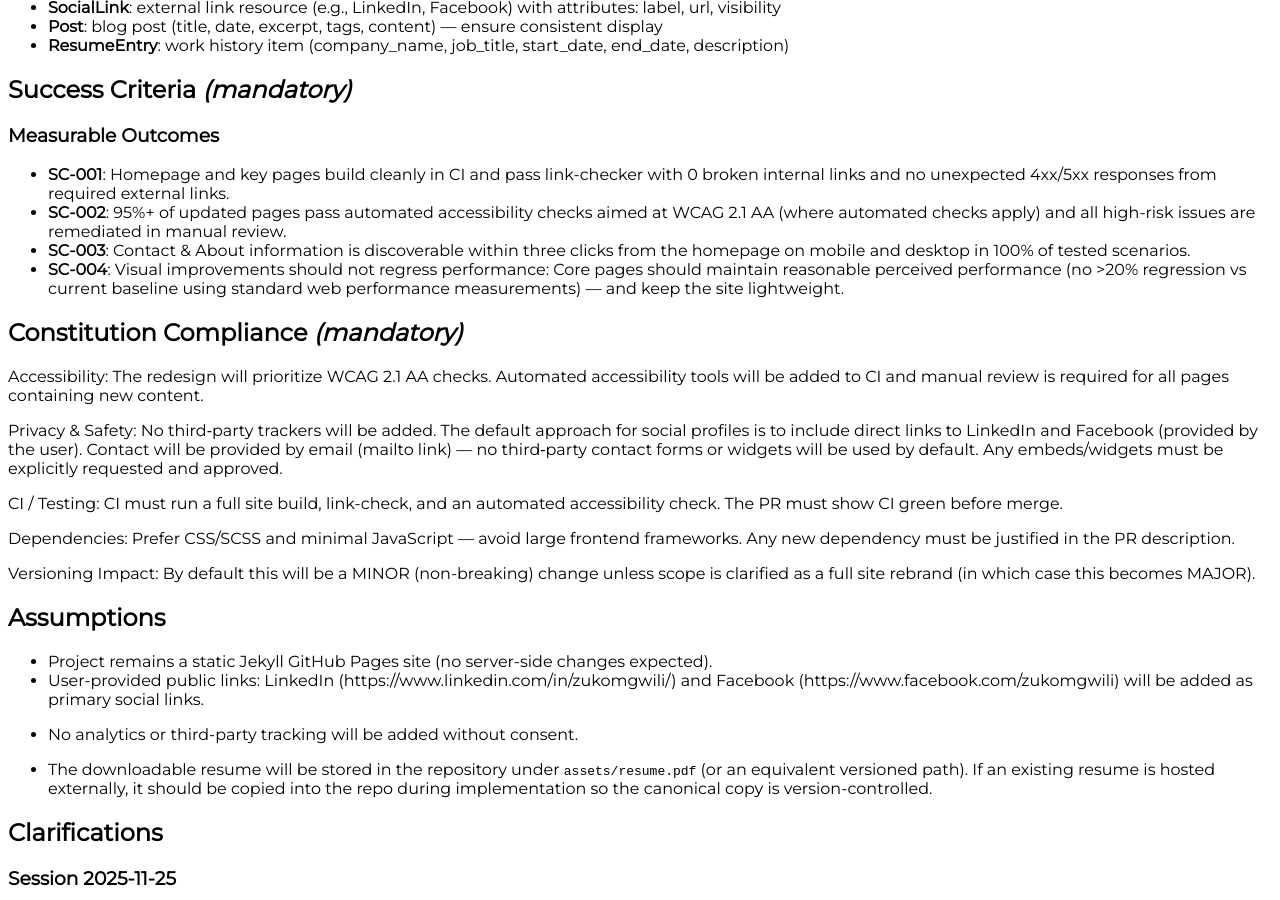
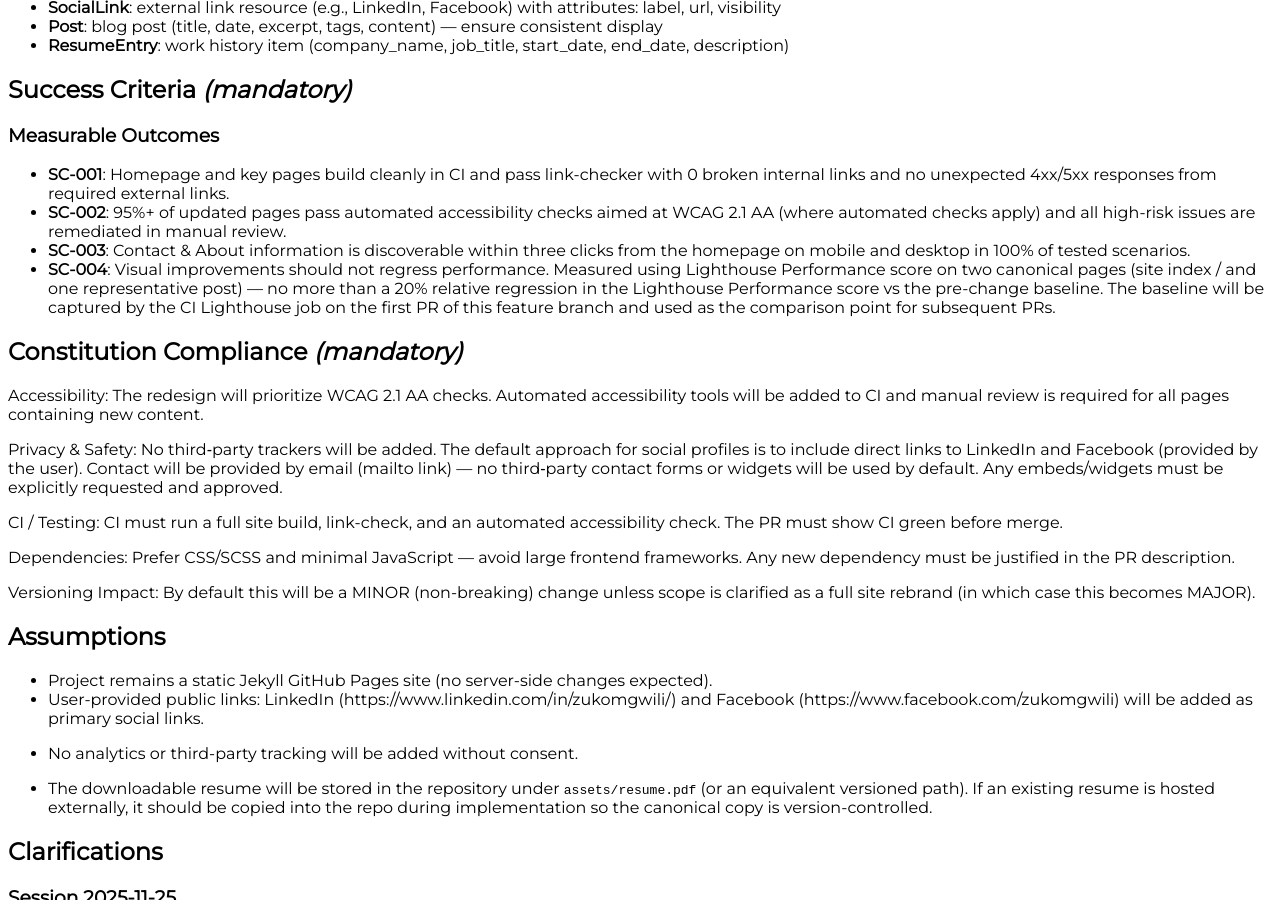
Before and after one commit to zukomgwili/zukomgwili.github.io, a Jekyll site: the page built from specs/001-modernize-website/spec.md, in a window 1280 px wide and 900 px high, scrolled down 2196 px. Built offline with Jekyll 4.4.1, drawn with Linux system fonts in a browser that asks for light colours; our own code applies the rules of GitHub Pages for plain Markdown files.

Commit message:
chore(001-modernize-website): add PR compliance script + linter/gc configurations; add Lighthouse job; update tasks

```diff
--- a/Gemfile
+++ b/Gemfile
@@ -18,6 +18,11 @@
   gem "jekyll-feed", "~> 0.12"
 end
 
+# Tools used by CI: link checking
+group :development do
+  gem "html-proofer", "~> 4.0"
+end
+
 # Windows and JRuby does not include zoneinfo files, so bundle the tzinfo-data gem
 # and associated library.
 platforms :mingw, :x64_mingw, :mswin, :jruby do
--- a/specs/001-modernize-website/spec.md
+++ b/specs/001-modernize-website/spec.md
@@ -133,7 +133,7 @@
 - **SC-001**: Homepage and key pages build cleanly in CI and pass link-checker with 0 broken internal links and no unexpected 4xx/5xx responses from required external links.
 - **SC-002**: 95%+ of updated pages pass automated accessibility checks aimed at WCAG 2.1 AA (where automated checks apply) and all high-risk issues are remediated in manual review.
 - **SC-003**: Contact & About information is discoverable within three clicks from the homepage on mobile and desktop in 100% of tested scenarios.
- - **SC-004**: Visual improvements should not regress performance: Core pages should maintain reasonable perceived performance (no >20% regression vs current baseline using standard web performance measurements) — and keep the site lightweight.
+ - **SC-004**: Visual improvements should not regress performance. Measured using Lighthouse Performance score on two canonical pages (site index / and one representative post) — no more than a 20% relative regression in the Lighthouse Performance score vs the pre-change baseline. The baseline will be captured by the CI Lighthouse job on the first PR of this feature branch and used as the comparison point for subsequent PRs.
 
 ## Constitution Compliance *(mandatory)*
 
```
Also changed, not shown: specs/001-modernize-website/tasks.md (+4 -2 lines), .github/workflows/site-checks.yml, 1 other file.
